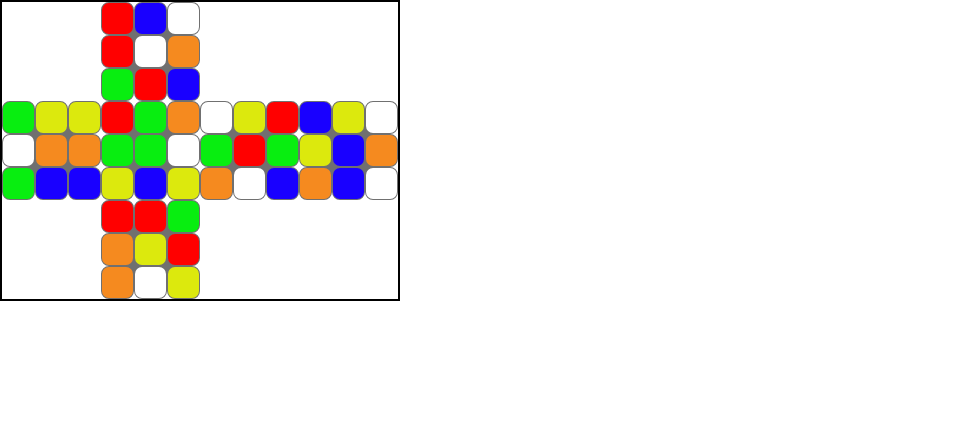
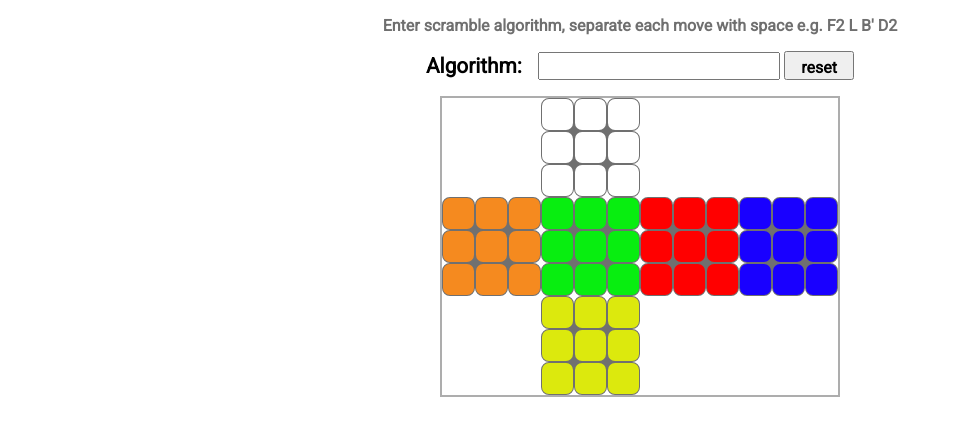
Before and after one commit to pawelkaczoruk/scramble-cube-script, a plain HTML site: page index.html in a window 1280 px wide. Shown: the whole page, without its empty margins (0-961 px from the left). Drawn offline with Linux system fonts and the light colour scheme.

Commit message:
add form to input scramble algorithm. Add basic styles. Clear canvas context before redrawing

```diff
--- a/index.html
+++ b/index.html
@@ -8,6 +8,14 @@
   <link rel="stylesheet" href="style.css">
 </head>
 <body onload="draw()">
+
+  <form>
+    <p>Enter scramble algorithm, separate each move with space e.g. F2 L B' D2</p>
+    <label for="scramble-alg">Algorithm:</label>
+    <input type="text" id="scramble-alg">
+    <button id="clear-btn" onclick="clearScramble()">reset</button>
+  </form>
+
   <canvas width="396" height="297" id="scrambled-cube"></canvas>
 
   <script src="main.js"></script>
--- a/main.js
+++ b/main.js
@@ -1,3 +1,19 @@
+let scramble = [];
+const input = document.getElementById('scramble-alg');
+
+input.addEventListener('input', (e) => {
+  scramble = e.target.value.toUpperCase().trim().split(' ');
+  draw();
+});
+
+function clearScramble() {
+  event.preventDefault();
+
+  input.value = '';
+  scramble = [];
+  draw();
+}
+
 function draw() {
   const canvas = document.getElementById('scrambled-cube'),
         cubeScheme = {
@@ -32,12 +48,14 @@ function draw() {
             '#DCE90D', '#DCE90D', '#DCE90D'
           ]
         },
-        scramble = ["R2", "D", "B2", "D", "F2", "L2", "D'", "L2", "U", "R2", "B2", "F", "D", "L'", "B", "D2", "R", "F2", "U2"],
         scrambledCubeScheme = scrambleCube(scramble, cubeScheme);
 
         // if browser supports canvas
   if(canvas.getContext) {
     const ctx = canvas.getContext('2d');
+
+    // clear before redrawing
+    ctx.clearRect(0, 0, canvas.width, canvas.height);
 
     displayOneCubeSide(99, 99, scrambledCubeScheme.front); // front
     displayOneCubeSide(99, 0, scrambledCubeScheme.top); // top
@@ -125,8 +143,9 @@ function scrambleCube(scramble, colorScheme) {
         modSides;
 
     // for counter clockwise moves do 3x turn, for duble moves do 2x turn
-    modifier = letterLength === 1 ? 1 : scramble[i][1] === '2' ? 2 : 3;
+    modifier = letterLength === 1 ? 1 : scramble[i][1] === '2' ? 2 : scramble[i][1] === '\'' ? 3 : 0;
 
+    if(modifier != 0) {
       switch(move) {
         case 'F': modSides = {...doVerticalMove(move, scrambledCube.left, scrambledCube.top,
                                 scrambledCube.right, scrambledCube.bottom, modifier)};
@@ -200,6 +219,7 @@ function scrambleCube(scramble, colorScheme) {
                     bottom: doFaceMove(scrambledCube.bottom, modifier)
                   };
                   break;
+      }
     }
   }
 
--- a/style.scss
+++ b/style.scss
@@ -1,9 +1,47 @@
+@import url('https://fonts.googleapis.com/css?family=Roboto&display=swap');
+
 * {
   box-sizing: border-box;
   padding: 0;
   margin: 0;
+  font-family: 'Roboto', sans-serif;
+  font-weight: 600;
+}
+
+body {
+  display: flex;
+  flex-direction: column;
+  align-items: center;
 }
 
 #scrambled-cube {
-  border: 2px solid black;
+  border: 2px solid rgba(0, 0, 0, 0.322);
 }
+
+form {
+  min-height: 4em;
+  margin-top: 1em;
+  margin-bottom: 1em;
+  text-align: center;
+
+  p {
+    margin-bottom: 1em;
+    color: rgb(111, 111, 111);
+  }
+
+  label {
+    font-size: 1.3em;
+    margin-right: 0.6em;
+  }
+}
+
+#scramble-alg {
+  font-size: 1.3em;
+  font-weight: 400;
+}
+
+#clear-btn {
+  height: 29px;
+  font-size: 1em;
+  padding: 5px 15px;
+}
```
Also changed, not shown: style.css, 1 other file. Lines whose indentation alone changed are shown as unchanged.
